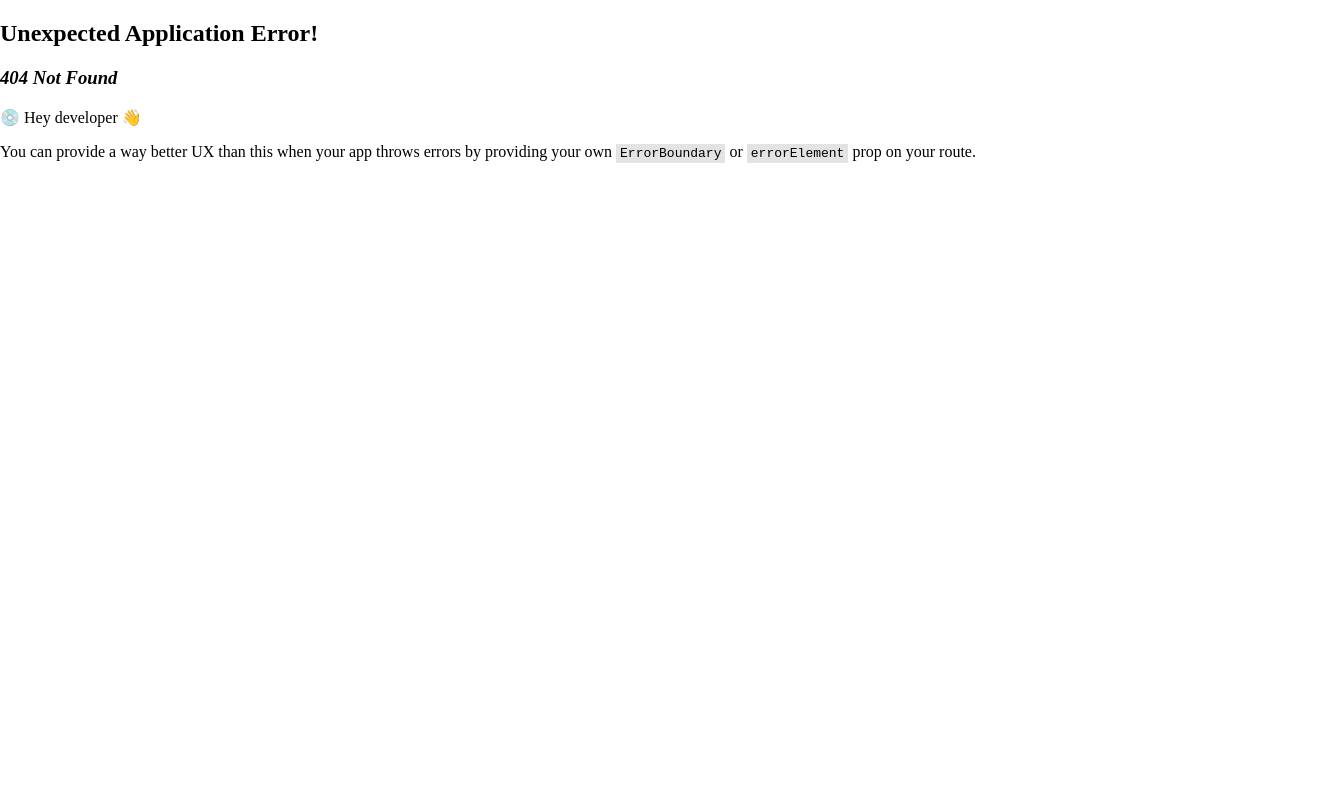
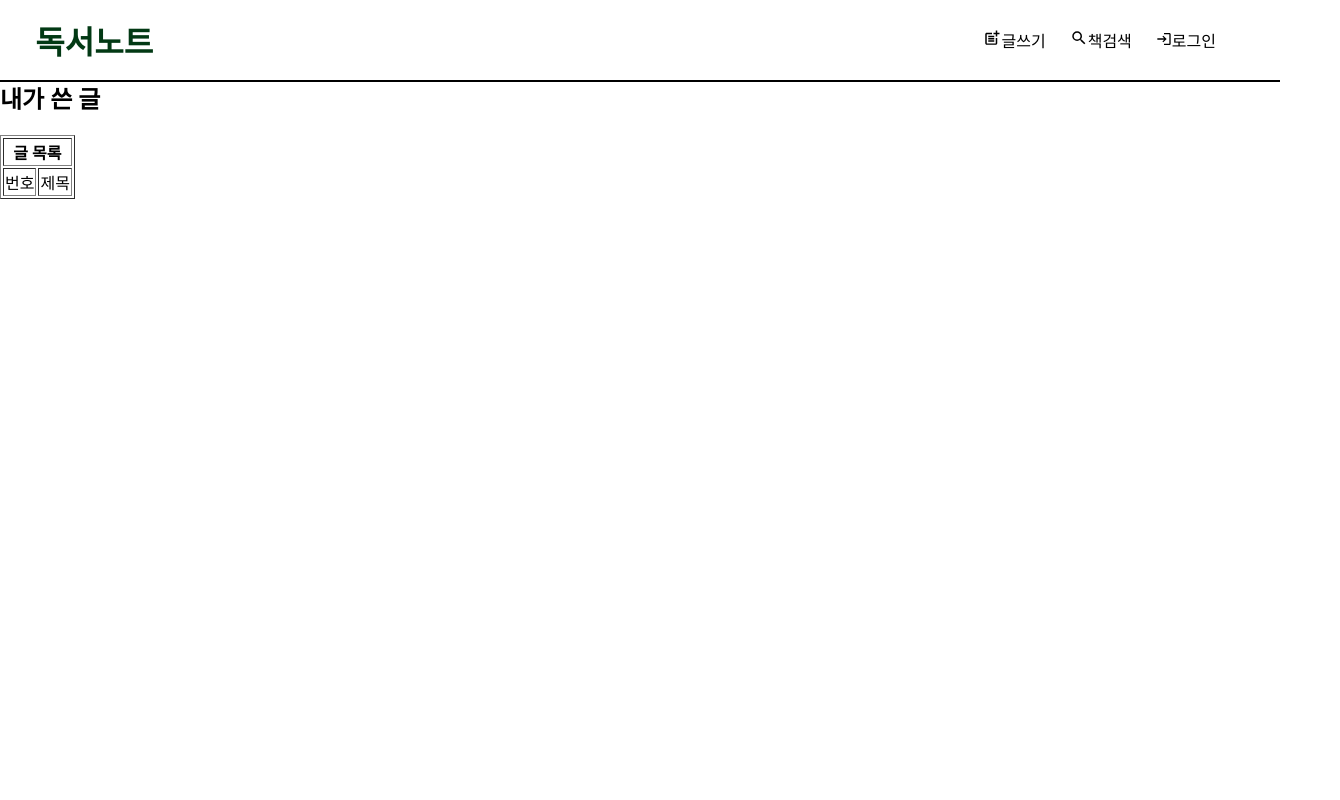
Before and after one commit to younggyung/Booklog, a React (Vite) app: page /MyPage in a window 1280 px wide. Before the commit this address had no page. Shown: the top 800 px of the page, 1340 px wide, since content can reach past the window. Built offline with nearby package versions, Linux system fonts and the light colour scheme; no server answers.

Commit message:
Styeld-components 추가, 마이페이지

```diff
--- a/package.json
+++ b/package.json
@@ -20,7 +20,8 @@
     "react-quill": "^2.0.0",
     "react-redux": "^8.1.1",
     "react-router-dom": "^6.11.2",
-    "redux": "^4.2.1"
+    "redux": "^4.2.1",
+    "styled-components": "^6.0.5"
   },
   "devDependencies": {
     "@types/react": "^18.0.28",
--- a/src/components/Header.jsx
+++ b/src/components/Header.jsx
@@ -33,7 +33,7 @@ function Header() {
       console.log("닉네임 가져오기 실패:", error);
     }
   }
-
+  console.log(nickname)
   const [isOpen, setIsOpen] = useState(false);
   const openModal = () => {
     setIsOpen(true);
@@ -88,10 +88,14 @@ function Header() {
         </li>
         <li>
           {nickname ? (
-            <a onClick={logoutHandler}>
-              <MdOutlineLogin />
-              {nickname}
-            </a>
+            //Todo : 아코디언 메뉴로 리팩토링 -> 로그아웃/마이페이지
+            <>
+              <a onClick={logoutHandler}>
+                <MdOutlineLogin />
+                {nickname}
+              </a>
+              <a href="/MyPage">마이페이지</a>
+              </>
           ) : (
             <Link type="button" to="/login">
               <MdOutlineLogin />
--- /dev/null
+++ b/src/components/MyPage.jsx
@@ -0,0 +1,28 @@
+import styled from 'styled-components'
+
+const Wrapper = styled.section`
+margin-top: 80px;
+`
+
+
+function MyPage(){
+    return <Wrapper>
+        <h2>내가 쓴 글</h2>
+        <table border={1}>
+            <thead>
+                <tr>
+                    <th colSpan={2}>글 목록</th>
+                </tr>
+            </thead>
+            <tbody>
+                <tr>
+                    <td>번호</td>
+                    <td>제목</td>
+                </tr>
+            </tbody>
+
+        </table>
+    </Wrapper>
+}
+
+export default MyPage;
--- a/src/components/Post.jsx
+++ b/src/components/Post.jsx
@@ -1,4 +1,3 @@
-import { useState } from "react";
 import classes from "./Post.module.css";
 import { Link } from "react-router-dom";
 
--- a/src/main.jsx
+++ b/src/main.jsx
@@ -13,6 +13,7 @@ import BookSearch from "./routes/BookSearch.jsx";
 import UpdatePost from "./routes/UpdatePost.jsx";
 import Login from "./routes/Login.jsx";
 import { loader as postsLoader } from "./components/PostList.jsx";
+import MyPage from "./components/Mypage.jsx";
 
 const router = createBrowserRouter([
   {
@@ -47,6 +48,10 @@ const router = createBrowserRouter([
         path: "login",
         element: <Login />,
       },
+      {
+        path: "MyPage",
+        element: <MyPage />,
+      }
     ],
   },
 ]);
```
Also changed, not shown: src/components/BookContents.jsx (+4 -3 lines), 1 other file (tests, documents, lock files or other folders).
